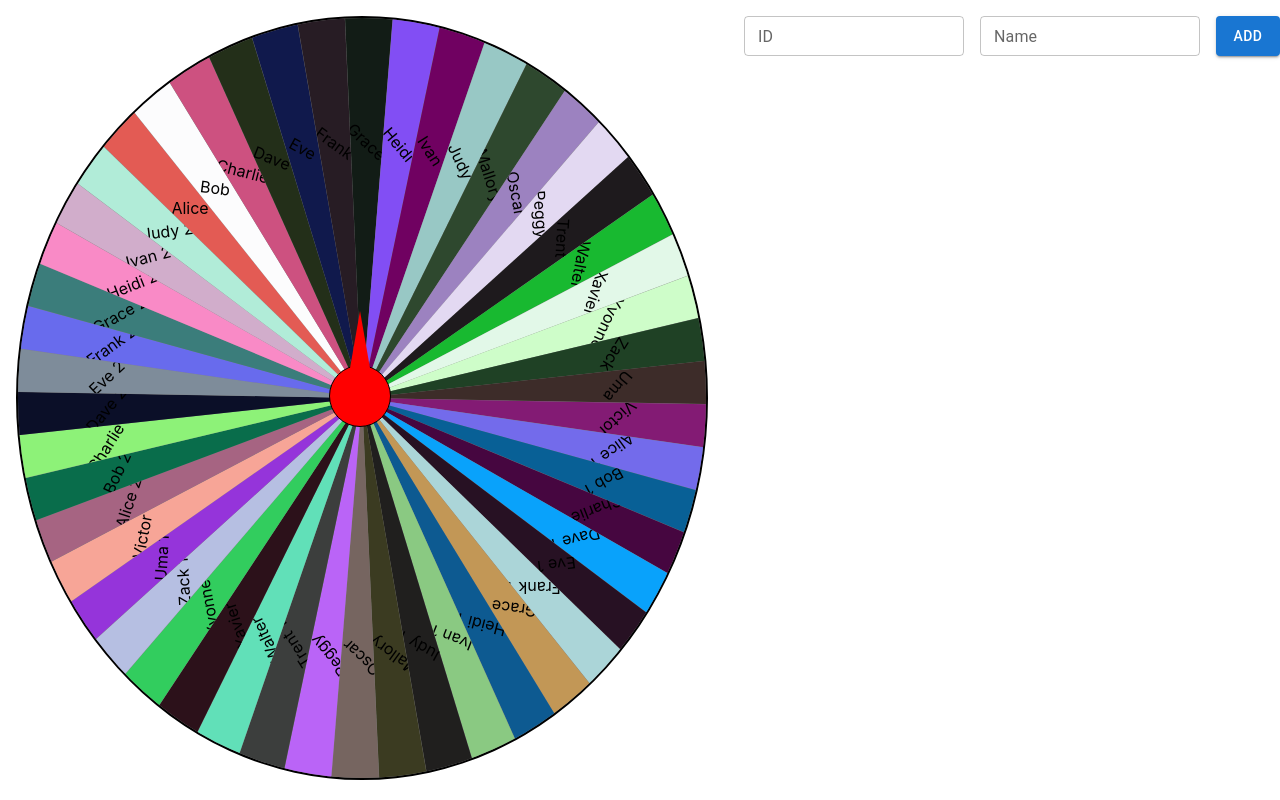
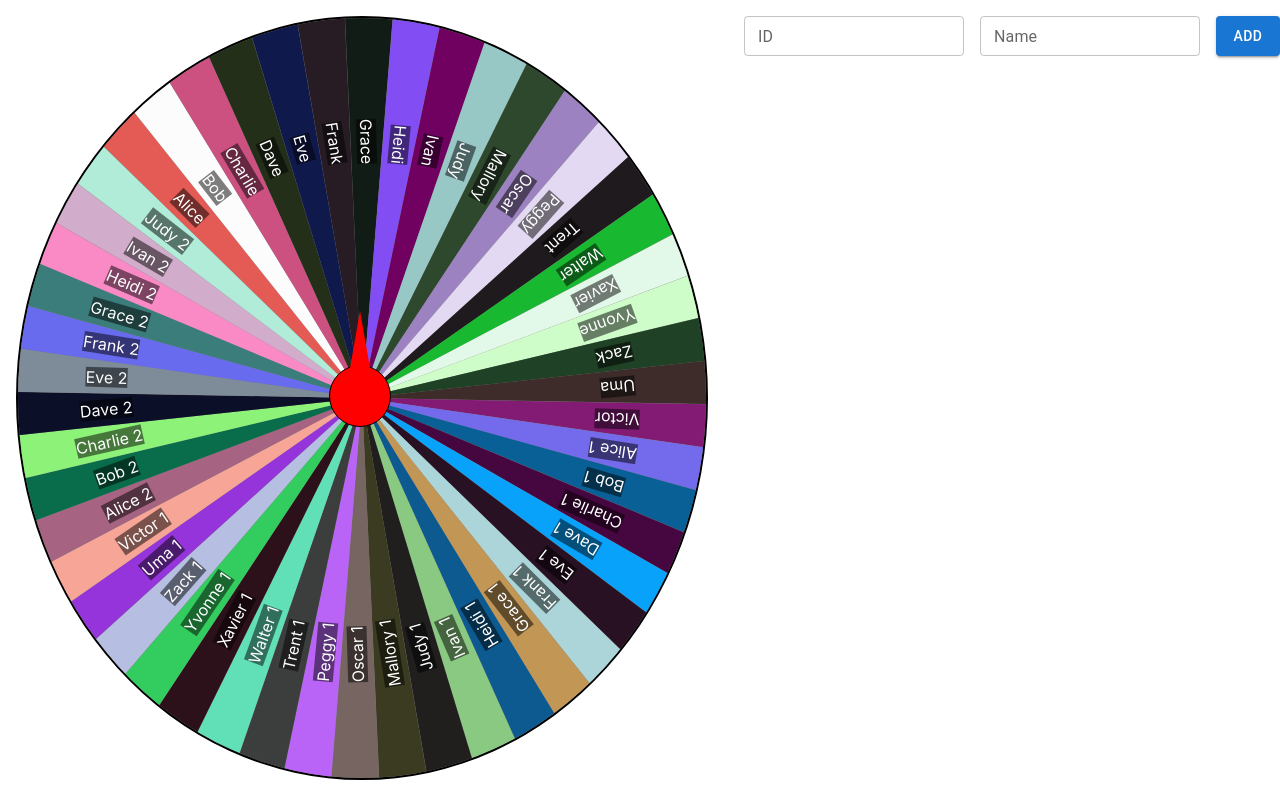
Before and after one commit to DinhL3/tamk-wheel-of-fortune-react, a React (Create React App) app: page / in a window 1280 px wide. Built offline with nearby package versions, Linux system fonts and the light colour scheme.

Commit message:
label bg and rotation

```diff
--- a/src/components/Wheel/Wheel.module.scss
+++ b/src/components/Wheel/Wheel.module.scss
@@ -55,6 +55,13 @@
       display: flex;
       justify-content: center;
       align-items: center;
+
+      .label {
+        position: relative;
+        transform: rotate(45deg);
+        color: white;
+        background: rgba($color: #000000, $alpha: 0.5);
+      }
     }
   }
 }
--- a/src/components/Wheel/Wheel.tsx
+++ b/src/components/Wheel/Wheel.tsx
@@ -44,7 +44,7 @@ const Wheel = ({ players }: WheelProps) => {
               } as React.CSSProperties
             }
           >
-            <span>{player.name}</span>
+            <span className={styles.label}>{player.name}</span>
           </div>
         ))}
       </div>
```
